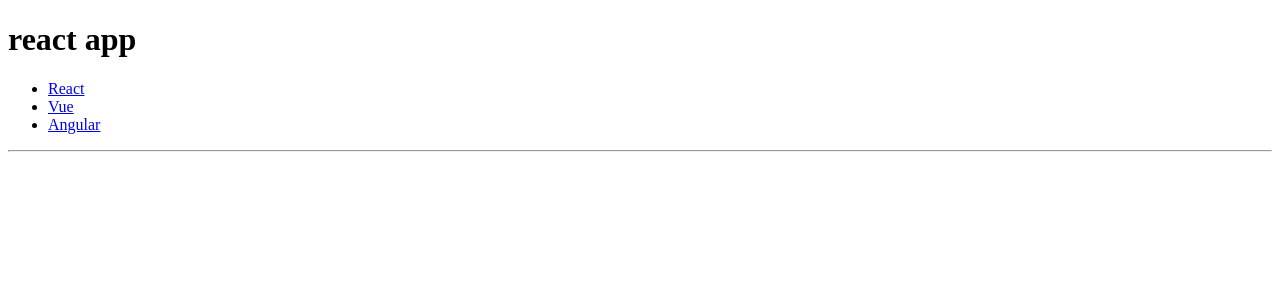
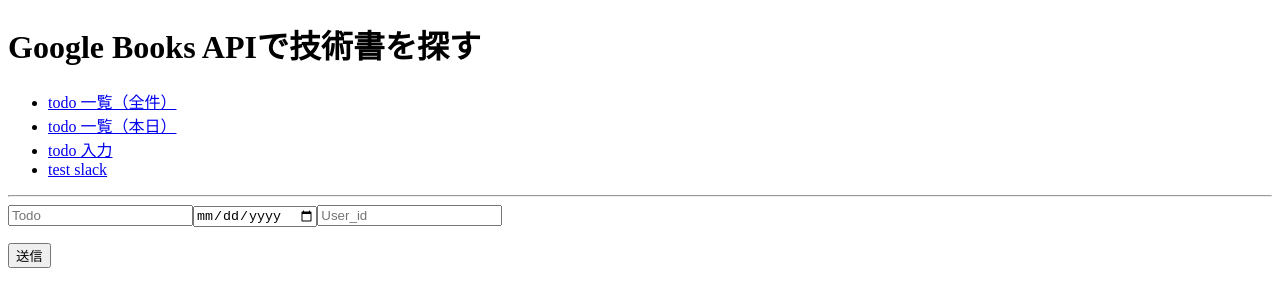
Before and after one commit to metatsushi/expansion_react2, a React (Create React App) app: page /todo/post in a window 1280 px wide. Shown: the top 306 px of the page. Built offline with nearby package versions, Linux system fonts and the light colour scheme.

Commit message:
講義2分のUpdate

```diff
--- a/package.json
+++ b/package.json
@@ -9,6 +9,7 @@
     "axios": "^0.27.2",
     "react": "^18.2.0",
     "react-dom": "^18.2.0",
+    "react-hook-form": "^7.33.1",
     "react-router-dom": "^6.3.0",
     "react-scripts": "5.0.1",
     "web-vitals": "^2.1.4"
--- a/src/App.jsx
+++ b/src/App.jsx
@@ -1,54 +1,58 @@
 // App.jsx
 
-import { Booklist } from "./components/Booklist.jsx";
-
+import {Booklist} from "./components/Booklist.jsx";
 import { BrowserRouter, Routes, Route, Link } from "react-router-dom";
 import axios from "axios";
 
+import { TodoIndex } from "./pages/TodoIndex.jsx";
+import { TodoToday } from "./pages/TodoToday.jsx";
+import { TodoPost } from "./pages/TodoPost.jsx";
+import { TestSlack } from "./pages/TestSlack";
+
+const NotFound = () => {
+  return <h2>Not Found... </h2>;
+};
+
 const App = () => {
   // Google Books APIで特定のKeywordを叩いた時の結果を返す関数
+  const languages = ["React","Html","Vue"];
   const getDataFromAPI = async (keyword) => {
     const requestUrl = "https://www.googleapis.com/books/v1/volumes?q=intitle:";
     const result = await axios.get(`${requestUrl}${keyword}`)
     return result;
   };
 
-  const languages = ["React","Vue","Angular"];
+
   return (
     <BrowserRouter>
-      <h1>react app</h1>
+      <h1>Google Books APIで技術書を探す</h1>
       <ul>
         <li>
-          <Link to ="/react">React</Link>
+          <Link to="/todo/index">todo 一覧（全件）</Link>
         </li>
         <li>
-          <Link to ="/vue">Vue</Link>
+          <Link to="/todo/today">todo 一覧（本日）</Link>
         </li>
         <li>
-          <Link to ="/angular">Angular</Link>
+          <Link to="/todo/post">todo 入力</Link>
+        </li>
+        <li>
+          <Link to="/test-slack">test slack</Link>
         </li>
       </ul>
       <hr />
+       {/* todoコンポーネントをルーティング */}
       <Routes>
-        <Route
-          path="/react"
-          element ={
-            // Language配列の0番目Reactを指定しつつ、BooksAPIにキーワード入れたら結果を返す関数を引数にしてBooklistコンポーネントに代入
-            <Booklist language={languages[0]} getData={getDataFromAPI} />
-             }
-          />
-        <Route
-          path="/vue"
-          element ={
-            <Booklist language={languages[1]} getData={getDataFromAPI} />
-             }
-          />
-        <Route
-          path="/angular"
-          element ={
-            <Booklist language={languages[2]} getData={getDataFromAPI} />
-             }
-          />
+        <Route path="/todo/index" element ={ <TodoIndex /> } />
+        <Route path="/todo/today" element ={ <TodoToday /> } />
+        <Route path="/todo/post" element ={ <TodoPost /> } />
+        <Route path="/test-slack" element ={ <TestSlack /> } />
+
+        {/* どれにも当てはまらない場合は”/＊”となる */}
+        {/* NotFoundは最後に書かないと、”/*が全てなのでいきなり全部NotFoundになる” */}
+        <Route path="/*" element ={ <NotFound /> } />
+
+
       </Routes>
     </BrowserRouter>
   );
--- a/src/components/Booklist.jsx
+++ b/src/components/Booklist.jsx
@@ -21,7 +21,7 @@
 //   const key = Object.keys(bookData);
 //   console.log(key);
 
-    //Bookdataが取得できたら、それをPタグにレンダリング
+    //Bookdataが取得できたら、それをLiでレンダリング
    return (
     <div>
         {bookData === null ? (
--- /dev/null
+++ b/src/components/Todo.jsx
@@ -0,0 +1,21 @@
+// src/components/Todo.jsx
+
+export const Todo = ({
+    // Propsが複数ある
+    id,
+    todo,
+    deadline,
+    is_done,
+    user_id,
+    created_at,
+    updated_at,
+
+    }) => {
+    return (
+        <li key={id} id={id}>
+            <p>
+                {deadline} {todo} by {user_id} at {created_at} and {updated_at}
+            </p>
+        </li>
+    );
+};
--- /dev/null
+++ b/src/pages/TestSlack.jsx
@@ -0,0 +1,25 @@
+// src・
+
+import axios from "axios";
+
+export const TestSlack = () => {
+    const postAllTodo = async () => {
+        const result = await axios.get("http://localhost:3001/slack/all");
+        console.log(result);
+        return result;
+    };
+
+    const postTodayTodo = async () => {
+        const result = await axios.get("http://localhost:3001/slack/today");
+        console.log(result);
+        return result;
+    };
+
+    return (
+        // returnの最上位に複数のプロパティがあるとNGになるので注意
+        <>
+            <button type="button" onClick = {postAllTodo}>All</button>
+            <button type="button" onClick = {postTodayTodo}>Today</button>
+        </>
+    )
+}
--- /dev/null
+++ b/src/pages/TodoIndex.jsx
@@ -0,0 +1,88 @@
+// src/pages/TodoIndex.jsx
+
+import { useState, useEffect } from "react";
+import axios from "axios";
+
+// ページの中のパーツを切り出してTodoコンポーネントにしたのでそれを呼び出す
+import { Todo } from "../components/Todo";
+
+export const TodoIndex = () => {
+    //ダミーデータではなく、サーバーなど外部から指示してとってきたデータ（関数）だと変化値が検出されるため、
+    // とってきたデータはuseStateで管理する（関数コンポーネントはStateを持てないため）
+    // とってくる処理はuseEffectを使う（無限ループになるため）
+
+    // 世の中的にはフロントとサーバーサイドは別で作るのでフロントサイドはダミーのデータを作って使う
+    const dummyTodoList = [
+        {
+          id: 1,
+          todo: "test1",
+          deadline: "2022-02-02",
+          user_id: "1",
+          id_done: false,
+          created_at: JSON.stringify(new Date()),
+          updated_at: JSON.stringify(new Date()),
+        },
+        {
+          id: 2,
+          todo: "test2",
+          deadline: "2022-02-22",
+          user_id: "2",
+          id_done: false,
+          created_at: JSON.stringify(new Date()),
+          updated_at: JSON.stringify(new Date()),
+        },
+        {
+          id: 3,
+          todo: "test3",
+          deadline: "2022-02-28",
+          user_id: "3",
+          id_done: false,
+          created_at: JSON.stringify(new Date()),
+          updated_at: JSON.stringify(new Date()),
+        },
+    ];
+
+    // 最初はダミーデータ入れていたが、サーバーから取ってくる場合は最初はNull
+    // Nullで配列がないと後段でマップ関数が使えないので、？（オプショナルチェーン）を使う
+    // または初期値をNULLではなく[]空配列としてもOK
+    const [todoList, setTodolist] = useState(null);
+
+    const getAllTodo = async () => {
+        // axios.getの場合はURLだけ引数に入れればOK
+        const result = await axios.get("http://localhost:3001/todo");
+        // とってきたresultを全部使わないので絞る。result.data.resultをtodoListにセットする
+        setTodolist(result.data.result);
+        return result;
+
+    };
+
+    // いきなりgetAllTodo()関数をそのまま使ってしまうと無限ループになる
+    // 読み込み時に1回だけ動作させるためには、上件を[]とする。これで1回だけ動作する
+    useEffect(() => {
+        getAllTodo();
+    }, []);
+
+
+    return (
+        <ul>
+            {/* 配列からHTML要素を作りたいのでmap関数使う */}
+            {/* todoListが最初はNULLなのでエラーが出ないように？（オプショナルチェーン）を使う */}
+            {/* todoListには、useStateによって、setTodolist関数でresult.data.resultがセット（格納）されている*/}
+            {todoList?.map((x) => (
+            //  表示の仕方はTodoコンポーネントに任せ、ここではTodoコンポーネントで定めた変数の中身のみを指定する
+            // Todoコンポーネントを参照する、と言ったときに変数の値を設定するときは＜＞の中で書く
+               <Todo
+                    id={x.id}
+                    todo={x.todo}
+                    deadline={x.deadline}
+                    is_done={x.is_done}
+                    user_id={x.user_id}
+                    created_at={x.created_at}
+                    updated_at={x.updated_at}
+                />
+
+            ))}
+        </ul>
+        );
+
+    };
--- /dev/null
+++ b/src/pages/TodoPost.jsx
@@ -0,0 +1,35 @@
+// src/pages/TodoPost.jsx
+import { useState } from "react";
+import { useForm } from "react-hook-form";
+import axios from "axios";
+
+export const TodoPost = () => {
+    // useFormでは、Formで入力（register）された値を、onSubmit（送信）で、
+    // handleSubmit関数を呼び出し、postFormData関数を実行する。
+    // postFormData関数は何かというと、postDataを入力すると、postDataをJSON StringifyしたものをsetFormDataしろと言っている
+    // setFormDataはuseStateフックを使って、formDataを更新する
+    // postDataには何が入るか？というと、handleSubmit関数の挙動で、カッコ内の関数(今回はpostFormData)の中に、
+    // registerの値を入れるという挙動
+    const { register, handleSubmit } = useForm();
+
+    const [formData, setFormData] = useState(null);
+
+    const postFormData = async (postData) => {
+        // まずはいきなりサーバーにデータを渡さずにデータが作られているか確認する（下の1行だけ実行）
+        setFormData(JSON.stringify(postData));
+        // axiosは.の後にpostかgetか、書いてカッコないに（URL、受け渡したいデータ）を書く
+        const result = await axios.post ("http://localhost:3001/todo", postData);
+        console.log(result);
+        return result;
+      };
+
+      return (
+        <form onSubmit={handleSubmit(postFormData)}>
+          <input {...register("todo")} placeholder="Todo" />
+          <input {...register("deadline")} placeholder="Deadline" type="date" />
+          <input {...register("user_id")} placeholder="User_id" type="number" />
+          <p>{formData}</p>
+          <button type="submit">送信</button>
+        </form>
+      );
+    };
--- /dev/null
+++ b/src/pages/TodoToday.jsx
@@ -0,0 +1,5 @@
+// src/pages/TodoToday.jsx
+
+export const TodoToday = () => {
+    return <p>todo （本日）一覧画面</p>;
+};
```
Also changed, not shown: 1 other file (tests, documents, lock files or other folders).
